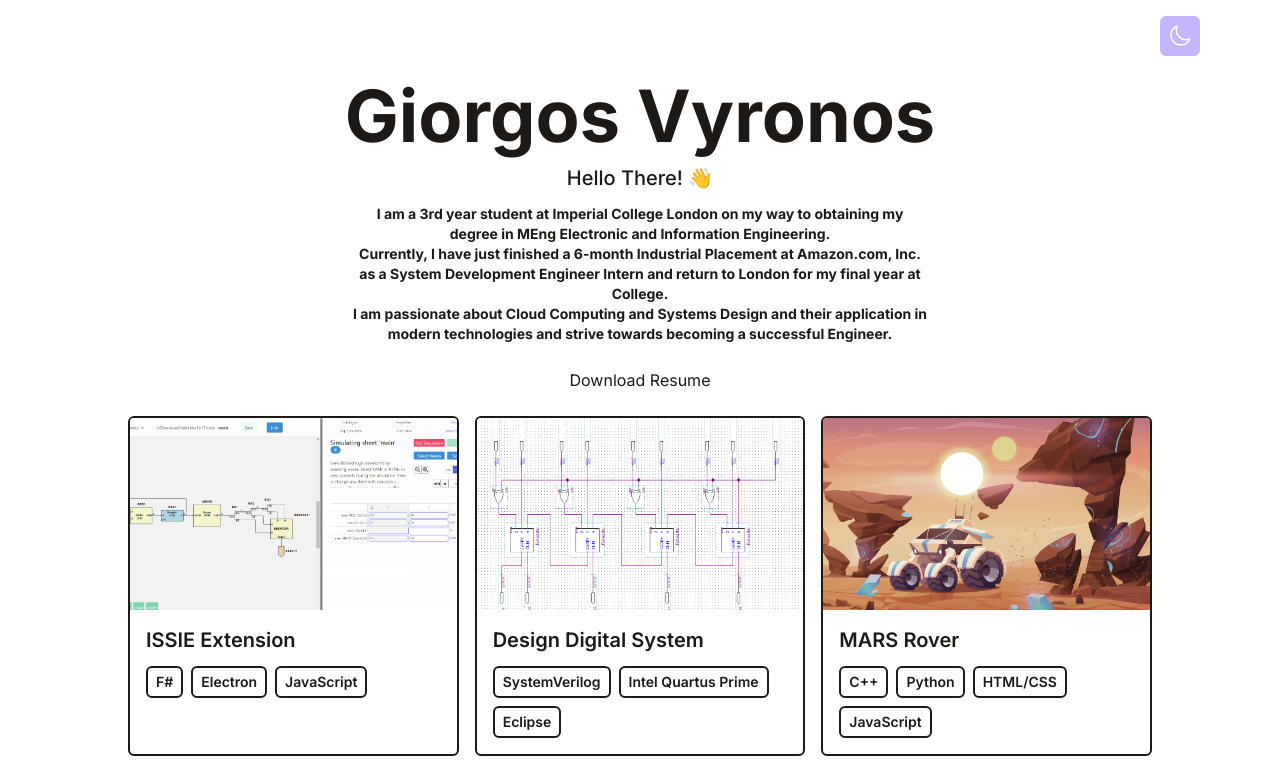
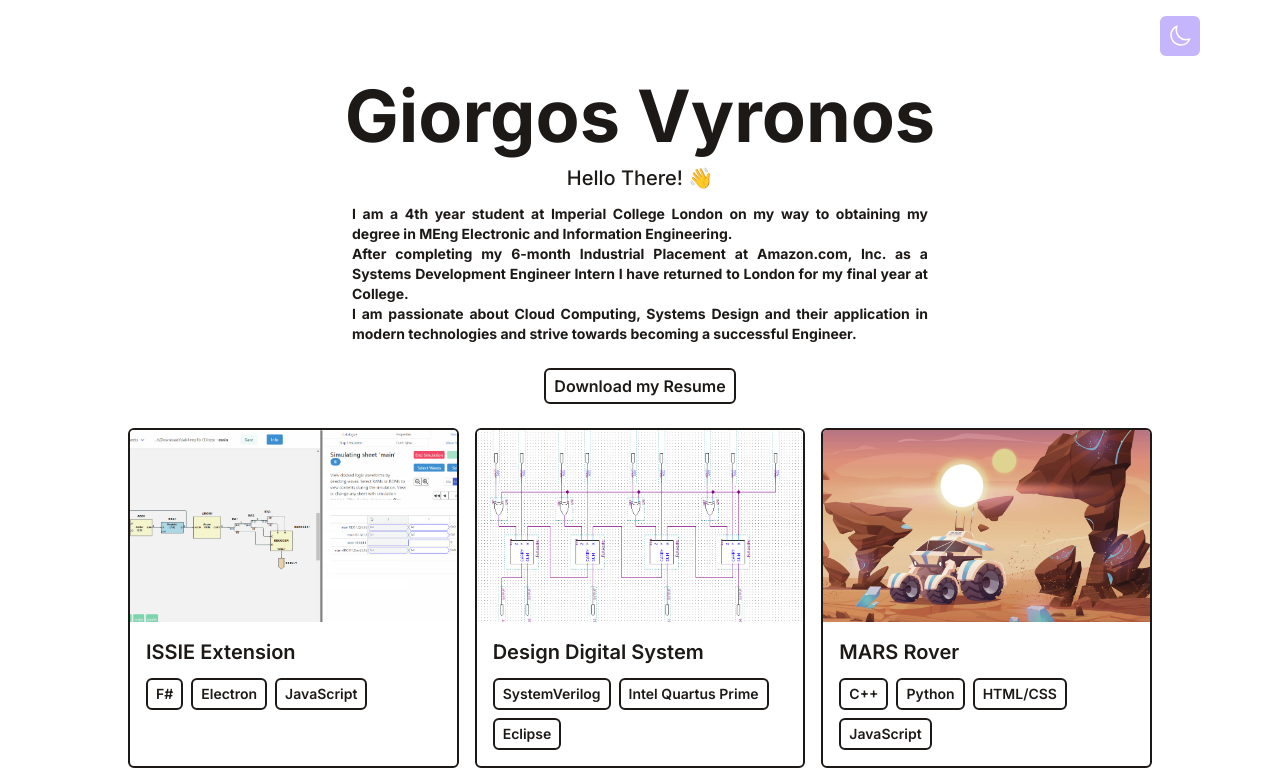
Before and after one commit to giorgosvyronos/giorgosvyronos.github.io, a React (Vite) app: page / in a window 1280 px wide. Shown: the top 770 px of the page. Built offline with nearby package versions, Linux system fonts and the light colour scheme.

Commit message:
Fixed minor website bugs

```diff
--- a/src/components/Intro.jsx
+++ b/src/components/Intro.jsx
@@ -5,19 +5,19 @@ function Intro() {
       <div className="flex items-center justify-center flex-col text-center pt-20 pb-6">
          <h1 className="text-4xl md:text-7xl dark:text-white mb-1 md:mb-3 font-bold">Giorgos Vyronos</h1>
          <p className="text-base md:text-xl mb-3 font-medium">Hello There! 👋</p>
-         <p className="text-sm max-w-xl mb-6 font-bold">
-            I am a 3rd year student at Imperial College London on my way to obtaining
+         <p className="text-justify text-sm max-w-xl mb-6 font-bold">
+            I am a 4th year student at Imperial College London on my way to obtaining
             my degree in MEng Electronic and Information Engineering.
             <br />
-            Currently, I have just finished a 6-month Industrial Placement at
-            Amazon.com, Inc. as a System Development Engineer Intern and return
+            After completing my 6-month Industrial Placement at
+            Amazon.com, Inc. as a Systems Development Engineer Intern I have returned
             to London for my final year at College.
             <br />
-            I am passionate about Cloud Computing and Systems Design and their
+            I am passionate about Cloud Computing, Systems Design and their
             application in modern technologies and strive towards becoming a
             successful Engineer.
          </p>
-         <p><a className="inline-block px-2 py-1 font-semibold text-white dark:text-stone-900 bg-stone-900 dark:bg-white rounded-md" href="./assets/giorgosVyronos.pdf" download class="btn btn-default btn-lg">Download Resume</a></p>
+         <p><a className="btn btn-default btn-lg inline-block px-2 py-1 font-semibold border-2 border-stone-900 rounded-md" href="./assets/giorgosVyronos.pdf" download class="btn btn-default btn-lg inline-block px-2 py-1 font-semibold border-2 border-stone-900 dark:border-white rounded-md">Download my Resume</a></p>
       </div>
    )
 }
```
Also changed, not shown: 4 other files (tests, documents, lock files or other folders).
